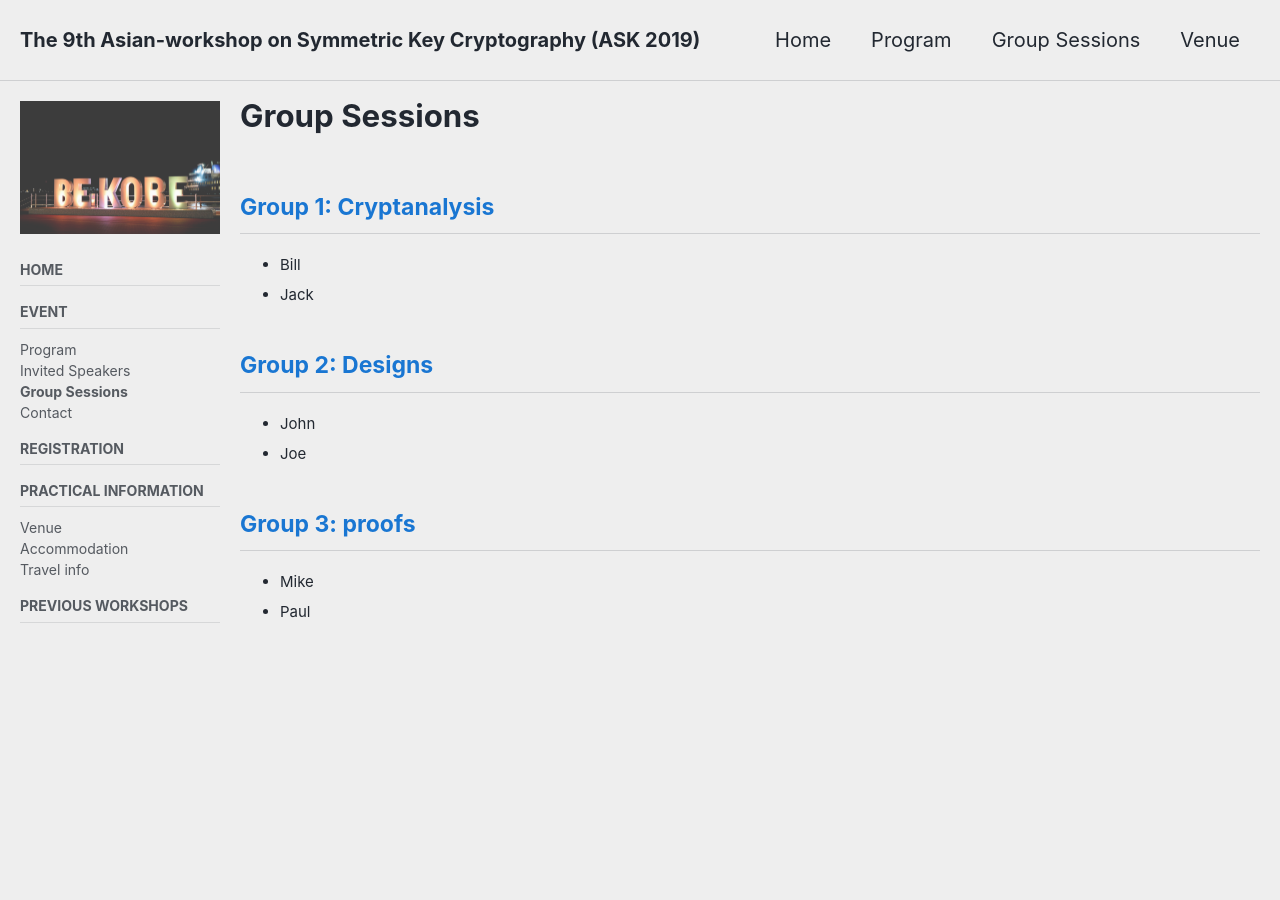
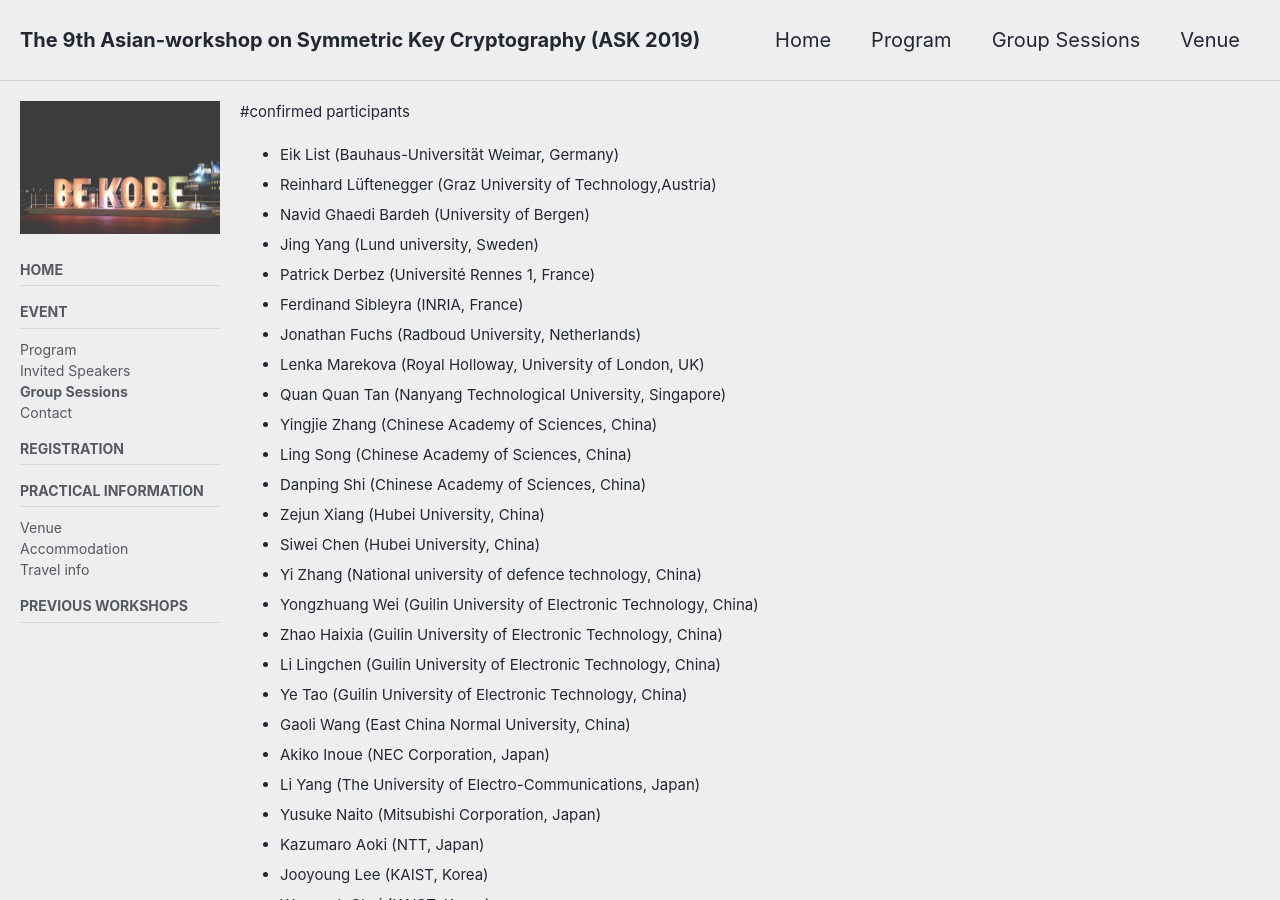
Before and after one commit to askworkshop/ask2019, a Jekyll site: the page built from groups.md, in a window 1280 px wide and 900 px high. Built offline with Jekyll 4.4.1, drawn with Linux system fonts in a browser that asks for light colours; cached includes are drawn as plain includes; nearby versions of some CDN libraries; our own code applies the rules of GitHub Pages for plain Markdown files; some of the changed text lies outside the part shown.

Commit message:
add some people in confirmed participants

```diff
--- a/groups.md
+++ b/groups.md
@@ -8,7 +8,38 @@ sidebar:
     image_alt: "image"
     nav: "docs"
 ---
+#confirmed participants
 
+- Eik List (Bauhaus-Universität Weimar, Germany)
+- Reinhard Lüftenegger (Graz University of Technology,Austria)
+- Navid Ghaedi Bardeh (University of Bergen)
+- Jing Yang (Lund university, Sweden)
+- Patrick Derbez (Université Rennes 1, France)
+- Ferdinand Sibleyra (INRIA, France)
+- Jonathan Fuchs	(Radboud University, Netherlands)
+- Lenka Marekova (Royal Holloway, University of London, UK)
+- Quan Quan Tan (Nanyang Technological University, Singapore)
+- Yingjie Zhang (Chinese Academy of Sciences, China)
+- Ling Song (Chinese Academy of Sciences, China)
+- Danping Shi (Chinese Academy of Sciences, China)
+- Zejun Xiang (Hubei University, China)
+- Siwei Chen (Hubei University, China)
+- Yi Zhang (National university of defence technology, China)
+- Yongzhuang Wei	(Guilin University of Electronic Technology, China)
+- Zhao  Haixia (Guilin University of Electronic Technology, China)
+- Li  Lingchen (Guilin University of Electronic Technology, China)
+- Ye  Tao (Guilin University of Electronic Technology, China)
+- Gaoli Wang (East China Normal University, China)
+- Akiko Inoue (NEC Corporation, Japan)
+- Li Yang (The University of Electro-Communications, Japan)
+- Yusuke Naito (Mitsubishi Corporation, Japan)
+- Kazumaro Aoki (NTT, Japan)
+- Jooyoung Lee (KAIST, Korea)
+- Wonseok Choi (KAIST, Korea)
+- Byeonghak Lee (KAIST, Korea)
+- Nilanjan Datta (Indian Statistical Institute, India)
+- Jyotirmoy Basak (Indian Statistical Institute, India)
+- Dhiman Saha (Indian Institute of Technology Bhilai, India)
 # Group Sessions
 
 ## Group 1: Cryptanalysis
```
